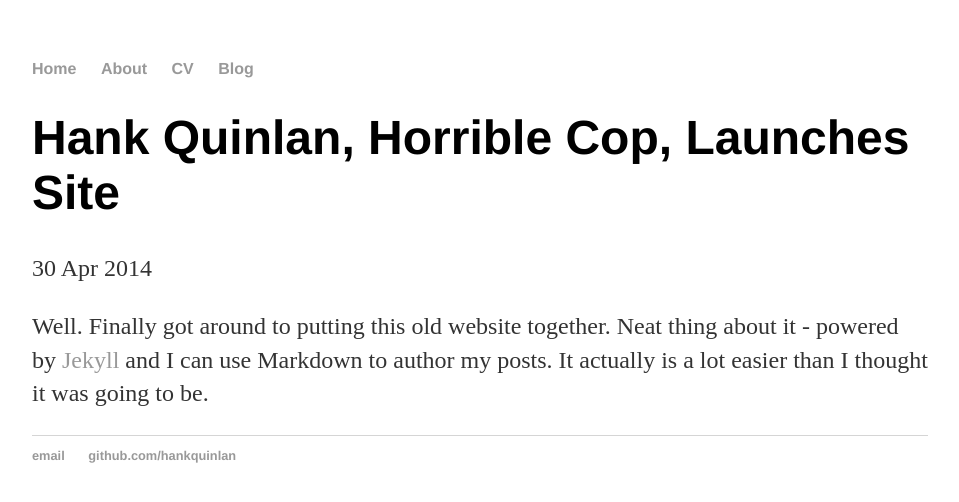
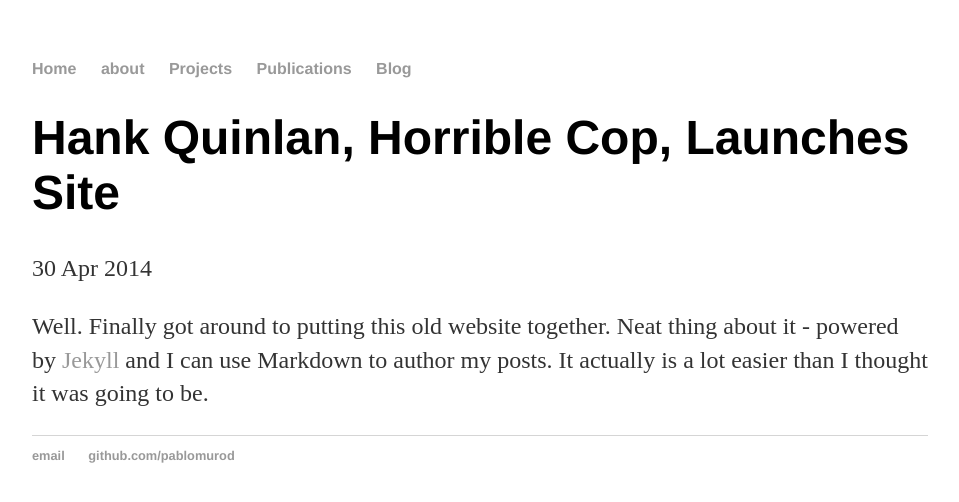
Before and after one commit to pablomurod/pablomurod.github.io, a Jekyll site: the page built from _posts/2023-02-27-Pablo-MR-site-launched.md, in a window 1280 px wide. Shown: the top 502 px of the page, without its empty margins (160-1119 px from the left). Built offline with Jekyll 4.4.1, drawn with Linux system fonts in a browser that asks for light colours.

Commit message:
Update default.html

```diff
--- a/_layouts/default.html
+++ b/_layouts/default.html
@@ -9,8 +9,9 @@
 			<nav>
 	    		<ul>
 	        		<li><a href="/">Home</a></li>
-		        	<li><a href="/about">About</a></li>
-	        		<li><a href="/cv">CV</a></li>
+				<li><a href="/about">about</a></li>
+		        	<li><a href="/projects">Projects</a></li>
+	        		<li><a href="/publications">Publications</a></li>
 	        		<li><a href="/blog">Blog</a></li>
 	    		</ul>
 			</nav>
@@ -21,8 +22,8 @@
 			</div><!-- /.container -->
 			<footer>
 	    		<ul>
-	        		<li><a href="mailto:hankquinlanhub@gmail.com">email</a></li>
-	        		<li><a href="https://github.com/hankquinlan">github.com/hankquinlan</a></li>
+	        		<li><a href="mailto:pmr.redes@proton.me">email</a></li>
+	        		<li><a href="https://github.com/pablomurod">github.com/pablomurod</a></li>
 				</ul>
 			</footer>
 		</body>
```
